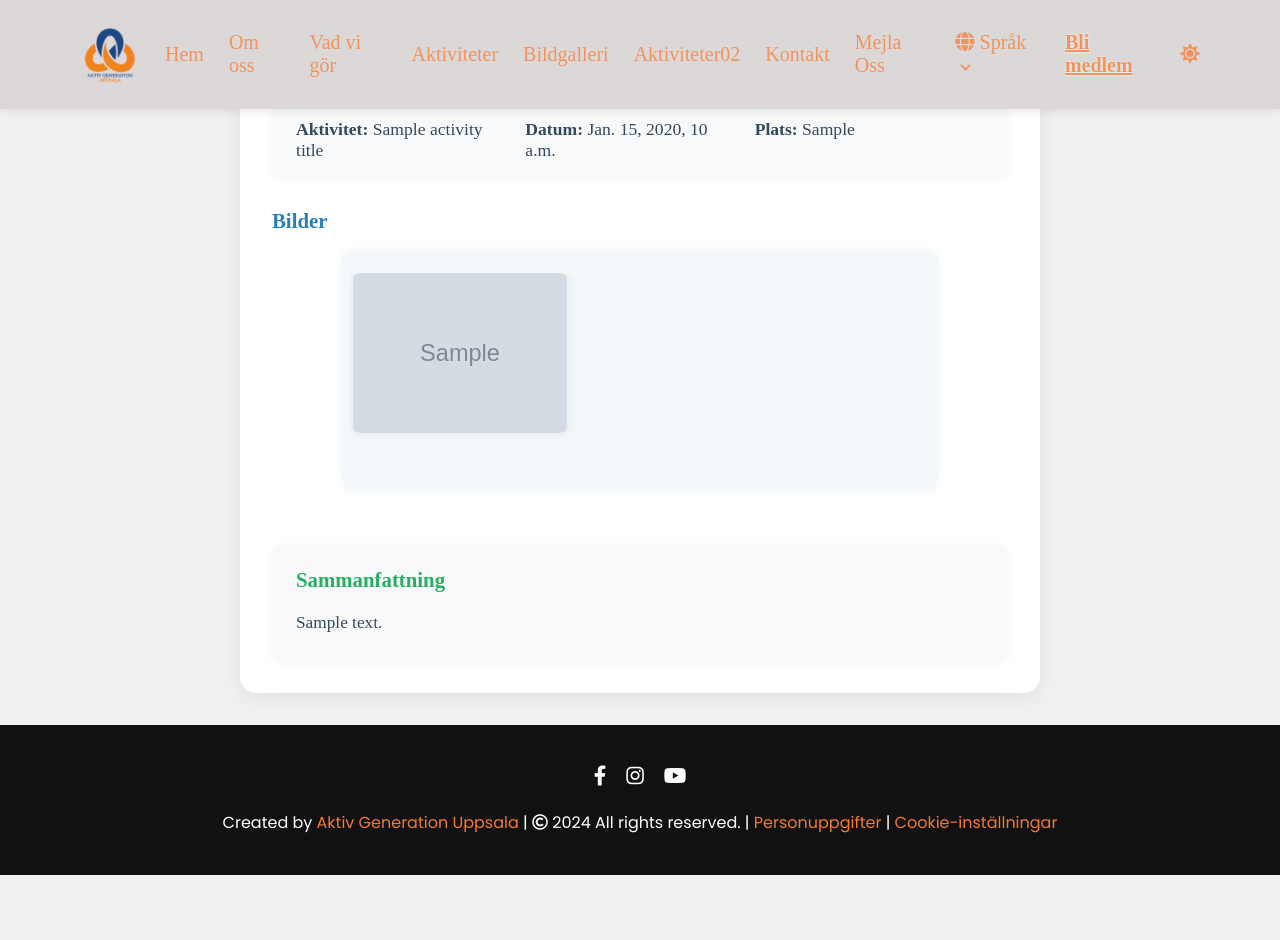
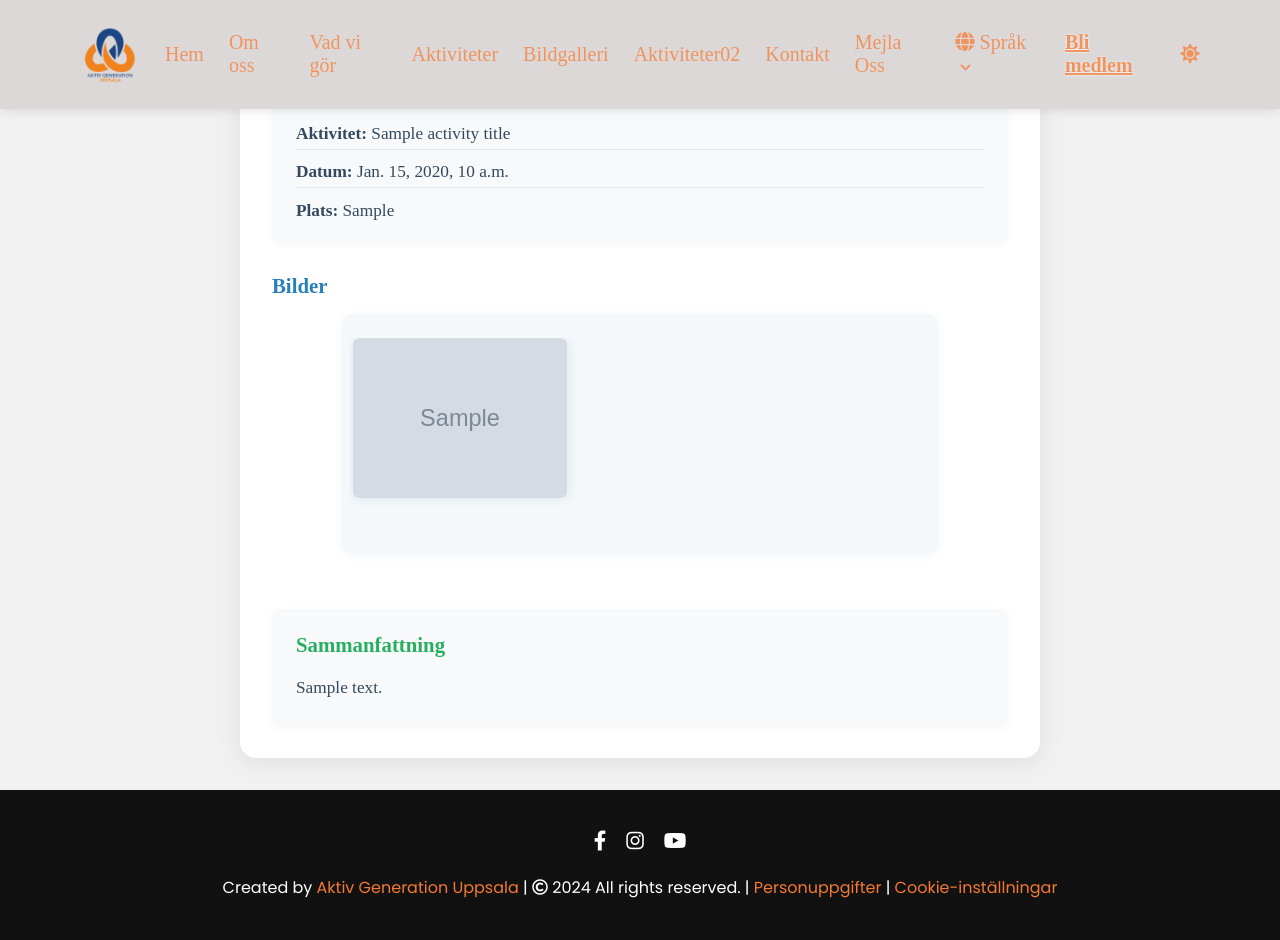
Before and after one commit to metetrkn/aktiv-generation-uppsala, a Django app: template apps/core/templates/core/includes/activities.html in a window 1280 px wide. Shown: the part 33-973 px from the top of the page. Before the commit the page ends 908 px from the top, so only its background shows below. Run offline with Django 5.2, Linux system fonts and the light colour scheme; the template is opened without the code that fills it: most values are stand-ins (such as "Sample title", 1, 10 or a date in 2020); grey boxes marked "Sample" are stand-in pictures; parts of the project's set-up code (start-up, migrations or seed data) failed here and were passed over.

Commit message:
core/includes/activities.html: Update 'Aktivitet', 'Datum', 'Plats' placed on different rows core/css/activities.css: Update based on .html file change

```diff
--- a/apps/core/static/core/css/activities.css
+++ b/apps/core/static/core/css/activities.css
@@ -21,7 +21,8 @@
 
 .activity-details {
     display: flex;
-    justify-content: space-between;
+    flex-direction: column;
+    gap: 0.5rem;
     background: #f7f9fa;
     border-radius: 8px;
     padding: 1rem 1.5rem;
@@ -29,6 +30,15 @@
     font-size: 1.1rem;
     color: #34495e;
     box-shadow: 0 2px 8px rgba(44,62,80,0.04);
+}
+
+.activity-row {
+    padding: 0.3rem 0;
+    border-bottom: 1px solid #e0e6ed;
+    font-size: 1.08rem;
+}
+.activity-row:last-child {
+    border-bottom: none;
 }
 
 .activity-details p {
--- a/apps/core/templates/core/includes/activities.html
+++ b/apps/core/templates/core/includes/activities.html
@@ -11,9 +11,9 @@
 <div class="activity-container max-width">
     <h1 class="title">Aktivitet</h1>
     <div class="activity-details">
-        <p><strong>Aktivitet:</strong> {{ activity_title }}</p>
-        <p><strong>Datum:</strong> {{ activity_date }}</p>
-        <p><strong>Plats:</strong> {{ activity_place }}</p>
+        <div class="activity-row"><strong>Aktivitet:</strong> {{ activity_title }}</div>
+        <div class="activity-row"><strong>Datum:</strong> {{ activity_date }}</div>
+        <div class="activity-row"><strong>Plats:</strong> {{ activity_place }}</div>
     </div>
     <div class="activity-gallery-section">
         <h2>Bilder</h2>
```
